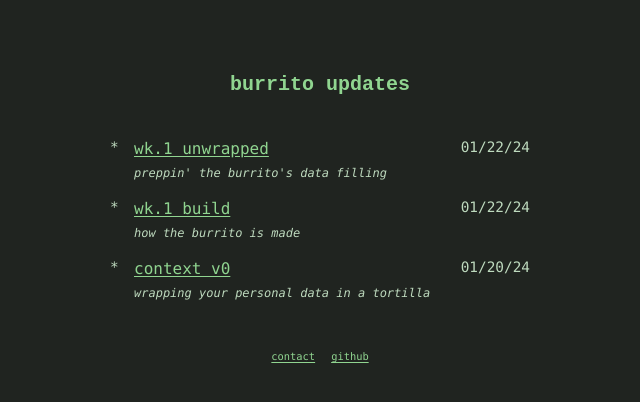
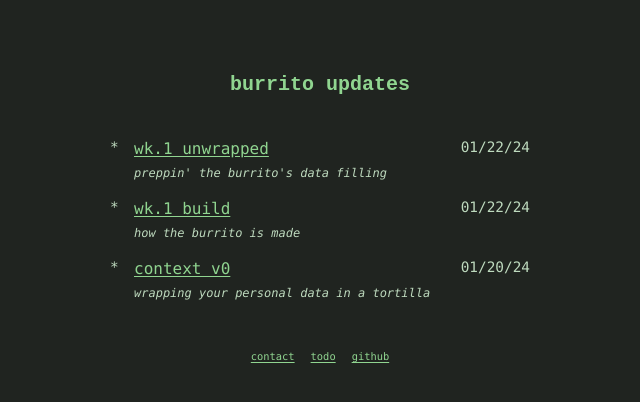
Before and after one commit to cjpais/updates.burrito.place, a Next.js app: page / in a window 1280 px wide. Shown: the top 402 px of the page, without its empty margins (320-960 px from the left). Built offline with nearby package versions, Linux system fonts and the light colour scheme.

Commit message:
add todo, updates global css

```diff
--- a/src/app/globals.css
+++ b/src/app/globals.css
@@ -85,7 +85,7 @@ code {
 }
 
 pre {
-  @apply bg-[#181D18] text-[#90D590] px-2 py-1 rounded whitespace-pre-wrap;
+  @apply bg-[#181D18] text-[#90D590] px-4 py-3 rounded-xl whitespace-pre-wrap;
 }
 
 pre > code {
--- a/src/app/page.tsx
+++ b/src/app/page.tsx
@@ -18,6 +18,7 @@ export default function Home() {
       <div className="flex flex-col gap-2 items-center w-32">
         <div className="flex gap-4 font-mono text-[.65rem]">
           <a href="mailto:cj@cjpais.com">contact</a>
+          <a href="/todo">todo</a>
           <a href="https://github.com/cjpais/burrito" target="blank">
             github
           </a>
```
Also changed, not shown: posts/todo.md (added, +25 -0 lines).
